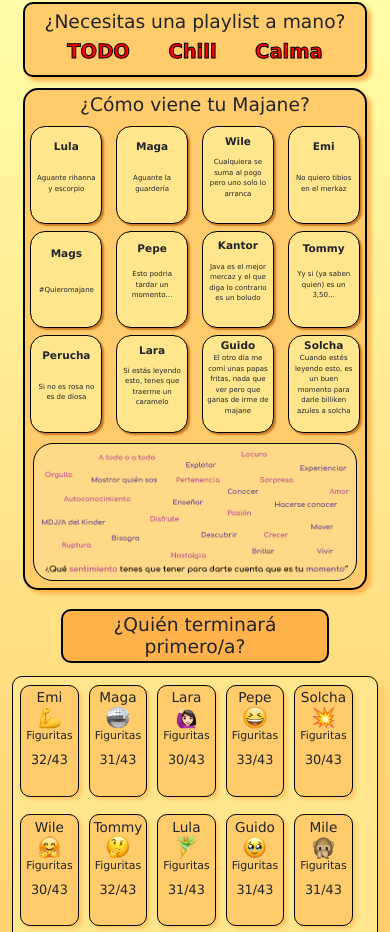
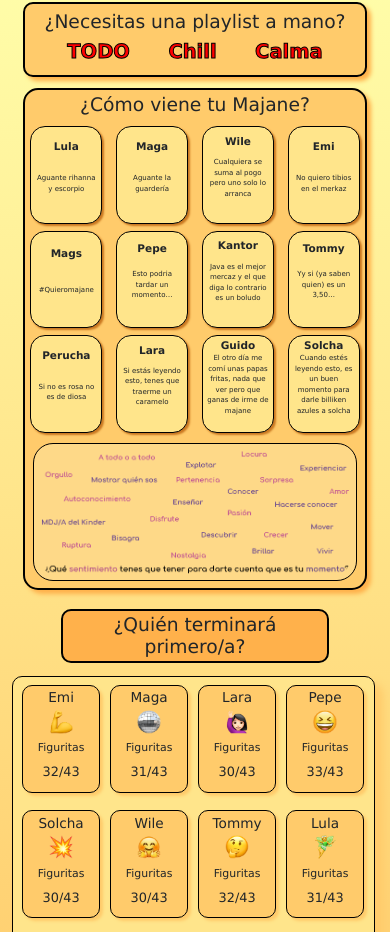
Before and after one commit to EmilioBensignor/JWVerano, a website: page cohadrajot/Java.html in a window 390 px wide. Shown: the part 129-1061 px from the top of the page. Drawn offline with nearby package versions, Linux system fonts and the light colour scheme.

Commit message:
Que hermoso

```diff
--- a/scss/partials/_responsive.scss
+++ b/scss/partials/_responsive.scss
@@ -295,12 +295,14 @@
     }
     .parent{
         display: flex;
+        justify-content: center;
         flex-wrap: wrap;
         padding: $paddinggral*2;
+        width: $width2+5;
         div{
             border: $borde3;
             box-shadow: 3px 3px 3px $color2;
-            width: 15vw;
+            width: 20vw;
         }
     }
     .h2Div{
@@ -309,9 +311,14 @@
     }
     .imgDiv{
         width: 6vw !important;
+        margin: $margingral*6 0px !important;
     }
     .h3Div{
         font-size: 2.8vw;
+        margin-top: $margingral*4 !important;
+    }
+    .pDiv{
+        margin-bottom: 0px;
     }
 }
 
```
Also changed, not shown: css/style.css.
